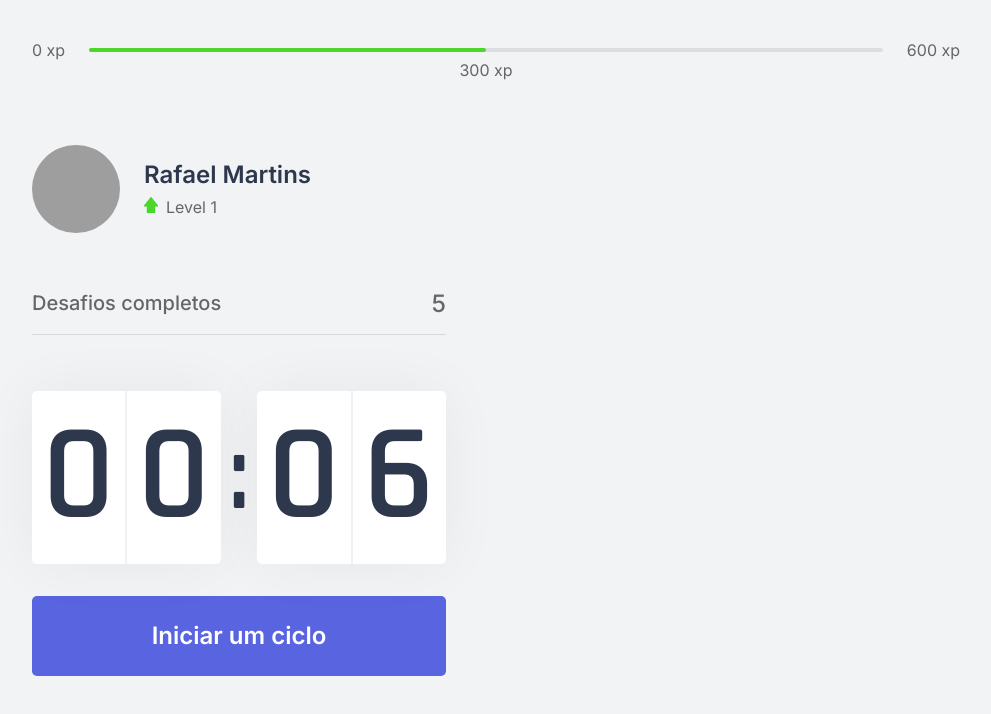
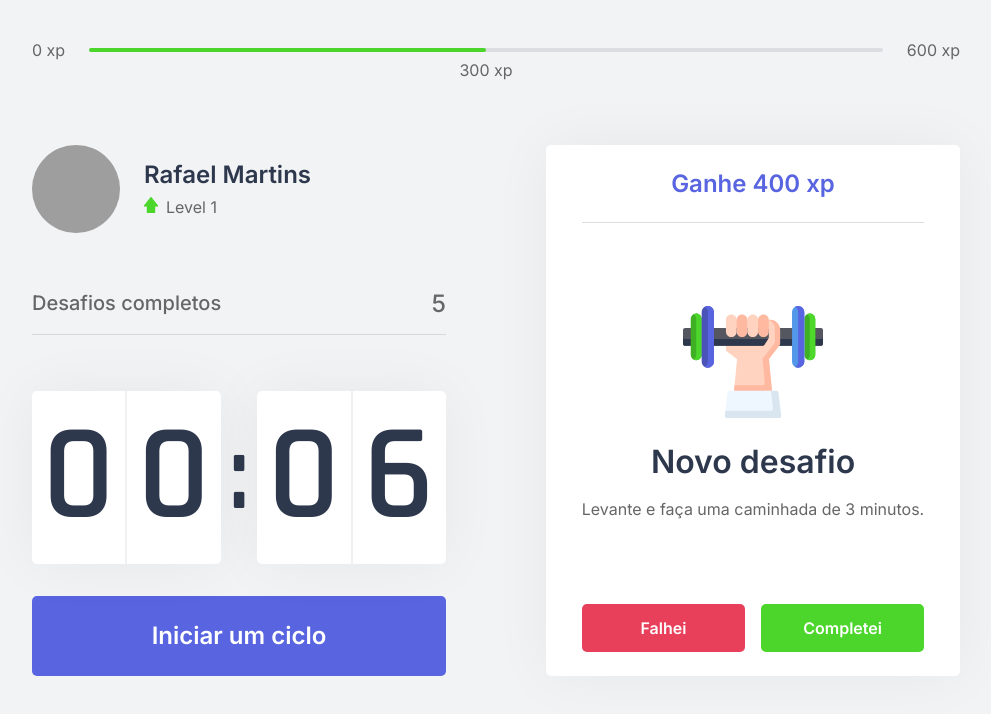
Before and after one commit to RafaelMartinsRibeiro/MoveIt, a Next.js app: page / in a window 1280 px wide. Shown: the top 714 px of the page, without its empty margins (144-1135 px from the left). Built offline with nearby package versions, Linux system fonts and the light colour scheme; grey boxes are pictures that could not be loaded.

Commit message:
Added ChallengeBox component and module css

```diff
--- /dev/null
+++ b/components/ChallengeBox.tsx
@@ -0,0 +1,38 @@
+import styles from "../styles/components/ChallengeBox.module.css";
+
+export function ChallengeBox() {
+  const hasActiveChallenge = true;
+
+  return (
+    <div className={styles.challengeBoxContainer}>
+      {hasActiveChallenge ? (
+        <div className={styles.challengeActive}>
+          <header>Ganhe 400 xp</header>
+
+          <main>
+            <img src="icons/body.svg" alt="Exercite-se" />
+            <strong>Novo desafio</strong>
+            <p>Levante e faça uma caminhada de 3 minutos.</p>
+          </main>
+
+          <footer>
+            <button type="button" className={styles.challengeFailedButton}>
+              Falhei
+            </button>
+            <button type="button" className={styles.challengeSucceededButton}>
+              Completei
+            </button>
+          </footer>
+        </div>
+      ) : (
+        <div className={styles.challengeNotActive}>
+          <strong>Finalize um ciclo para receber um desafio</strong>
+          <p>
+            <img src="icons/level-up.svg" alt="Level Up" />
+            Avance de level completando desafios.
+          </p>
+        </div>
+      )}
+    </div>
+  );
+}
--- a/pages/index.tsx
+++ b/pages/index.tsx
@@ -1,10 +1,11 @@
 import type { NextPage } from "next";
+import Head from "next/head";
+
 import { CompletedChallenges } from "../components/CompletedChallenges";
 import { Countdown } from "../components/Countdown";
 import { ExperienceBar } from "../components/ExperienceBar";
 import { Profile } from "../components/Profile";
-
-import Head from "next/head";
+import { ChallengeBox } from "../components/ChallengeBox";
 
 import styles from "../styles/pages/Home.module.css";
 
@@ -24,7 +25,9 @@ const Home: NextPage = () => {
           <Countdown />
         </div>
 
-        <div></div>
+        <div>
+          <ChallengeBox />
+        </div>
       </section>
     </div>
   );
--- /dev/null
+++ b/styles/components/ChallengeBox.module.css
@@ -0,0 +1,115 @@
+.challengeBoxContainer {
+  height: 100%;
+
+  background: var(--white);
+  border-radius: 5px;
+  box-shadow: 0 0 60px rgba(0, 0, 0, 0.05);
+  padding: 1.5rem 2rem;
+
+  display: flex;
+  flex-direction: column;
+  align-items: center;
+  justify-content: center;
+
+  text-align: center;
+}
+
+.challengeNotActive {
+  display: flex;
+  flex-direction: column;
+  align-items: center;
+}
+
+.challengeNotActive strong {
+  font-size: 1.5rem;
+  font-weight: 500;
+  line-height: 1.4;
+}
+
+.challengeNotActive p {
+  display: flex;
+  flex-direction: column;
+  align-items: center;
+  line-height: 1.4;
+  max-width: 70%;
+  margin-top: 3rem;
+  font-weight: 600;
+}
+
+.challengeNotActive p img {
+  margin-bottom: 3rem;
+}
+
+.challengeActive {
+  height: 100%;
+
+  display: flex;
+  flex-direction: column;
+}
+
+.challengeActive header {
+  color: var(--blue);
+  font-weight: 600;
+  font-size: 1.5rem;
+  padding: 0 2rem 1.5rem;
+  border-bottom: 1px solid var(--gray-line);
+}
+
+.challengeActive main {
+  flex: 1;
+  display: flex;
+  flex-direction: column;
+  align-items: center;
+  justify-content: center;
+}
+
+.challengeActive main strong {
+  font-weight: 600;
+  font-size: 2rem;
+  color: var(--title);
+  margin: 1.5rem 0 1rem;
+}
+
+.challengeActive main p {
+  line-height: 1.5;
+}
+
+.challengeActive footer {
+  display: grid;
+  grid-template-columns: 1fr 1fr;
+  gap: 1rem;
+}
+
+.challengeActive footer button {
+  height: 3rem;
+
+  display: flex;
+  align-items: center;
+  justify-content: center;
+
+  border: 0;
+  border-radius: 5px;
+
+  color: var(--white);
+
+  font-size: 1rem;
+  font-weight: 600;
+}
+
+.challengeActive footer button.challengeFailedButton {
+  background: var(--red);
+  transition: background-color 0.2s;
+}
+
+.challengeActive footer button.challengeFailedButton:hover {
+  background-color: rgb(199, 0, 33);
+}
+
+.challengeActive footer button.challengeSucceededButton {
+  background: var(--green);
+  transition: background-color 0.2s;
+}
+
+.challengeActive footer button.challengeSucceededButton:hover {
+  background-color: #23b100;
+}
--- a/styles/components/CompletedChallenges.module.css
+++ b/styles/components/CompletedChallenges.module.css
@@ -1,4 +1,4 @@
-.completedChallengesContainer{
+.completedChallengesContainer {
   display: flex;
   align-items: center;
   justify-content: space-between;
@@ -10,10 +10,10 @@
   font-weight: 500;
 }
 
-.completedChallengesContainer span:first-child{
+.completedChallengesContainer span:first-child {
   font-size: 1.25rem;
 }
 
-.completedChallengesContainer span:last-child{
+.completedChallengesContainer span:last-child {
   font-size: 1.5rem;
 }
--- a/styles/components/Countdown.module.css
+++ b/styles/components/Countdown.module.css
@@ -1,4 +1,4 @@
-.countdownContainer{
+.countdownContainer {
   display: flex;
   align-items: center;
   font-family: Rajdhani;
@@ -6,7 +6,7 @@
   color: var(--title);
 }
 
-.countdownContainer > div{
+.countdownContainer > div {
   flex: 1;
 
   display: flex;
@@ -20,24 +20,24 @@
   text-align: center;
 }
 
-.countdownContainer > div span{
+.countdownContainer > div span {
   flex: 1;
 }
 
-.countdownContainer > div span:first-child{
+.countdownContainer > div span:first-child {
   border-right: 1px solid #f0f1f3;
 }
 
-.countdownContainer > div span:last-child{
+.countdownContainer > div span:last-child {
   border-left: 1px solid #f0f1f3;
 }
 
-.countdownContainer > span{
+.countdownContainer > span {
   font-size: 6.5rem;
   margin: 0 0.5rem;
 }
 
-.countdownButton{
+.countdownButton {
   width: 100%;
   height: 5rem;
 
@@ -58,22 +58,24 @@
   transition: background-color 0.2s;
 }
 
-.countdownButton:not(:disabled):hover{
+.countdownButton:not(:disabled):hover {
   background: var(--blue-dark);
 }
 
-.countdownButtonActive{
+.countdownButtonActive {
   background-color: var(--white);
   color: var(--title);
 }
 
-.countdownButtonActive:not(:disabled):hover{
+.countdownButtonActive:not(:disabled):hover {
   background: var(--red);
   color: var(--white);
 }
 
-.countdownButton:disabled{
+.countdownButton:disabled {
   background: var(--white);
   color: var(--text);
   cursor: not-allowed;
+
+  border-bottom: 5px solid var(--green);
 }
--- a/styles/globals.css
+++ b/styles/globals.css
@@ -4,28 +4,28 @@
   box-sizing: border-box;
 }
 
-:root{
+:root {
   --white: #fff;
-  --background: #F2F3F5;
-  --gray-line: #DCDDE0;
+  --background: #f2f3f5;
+  --gray-line: #dcdde0;
   --text: #666666;
-  --text-highlight: #B3B9FF;
-  --title: #2E384D;
-  --red: #E83F5B;
-  --green: #4CD62B;
-  --blue: #5965E0;
-  --blue-dark: #4953B8;
-  --blue-twitter: #2AA9E0;
+  --text-highlight: #b3b9ff;
+  --title: #2e384d;
+  --red: #e83f5b;
+  --green: #4cd62b;
+  --blue: #5965e0;
+  --blue-dark: #4953b8;
+  --blue-twitter: #2aa9e0;
 }
 
-@media(max-width: 1080px){
-  html{
+@media (max-width: 1080px) {
+  html {
     font-size: 93.75%;
   }
 }
 
-@media(max-width: 720px){
-  html{
+@media (max-width: 720px) {
+  html {
     font-size: 87.5%;
   }
 }
--- a/styles/pages/Home.module.css
+++ b/styles/pages/Home.module.css
@@ -1,4 +1,4 @@
-.container{
+.container {
   height: 100vh;
   max-width: 992px;
   margin: 0 auto;
@@ -8,7 +8,7 @@
   flex-direction: column;
 }
 
-.container section{
+.container section {
   flex: 1;
 
   display: grid;
```
Also changed, not shown: styles/components/ExperienceBar.module.css (+8 -8 lines), styles/components/Profile.module.css (+6 -6 lines).
